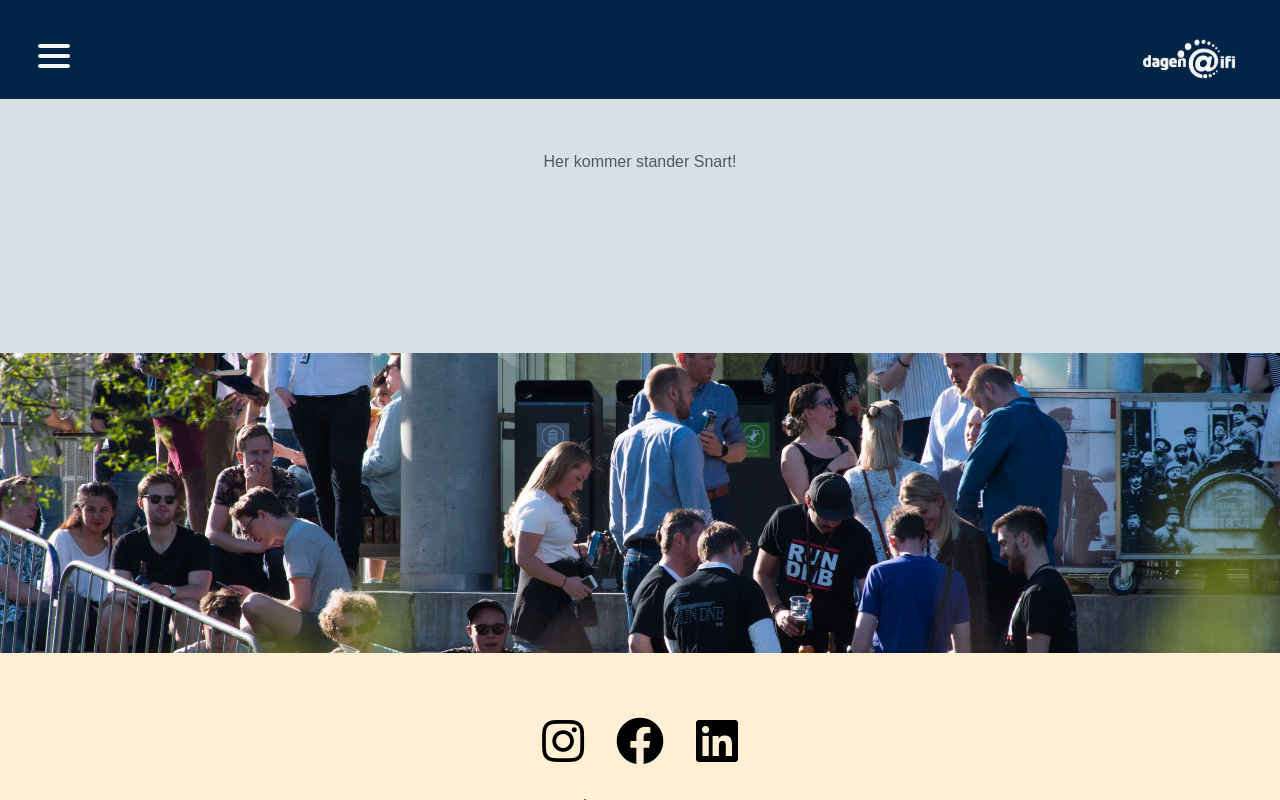
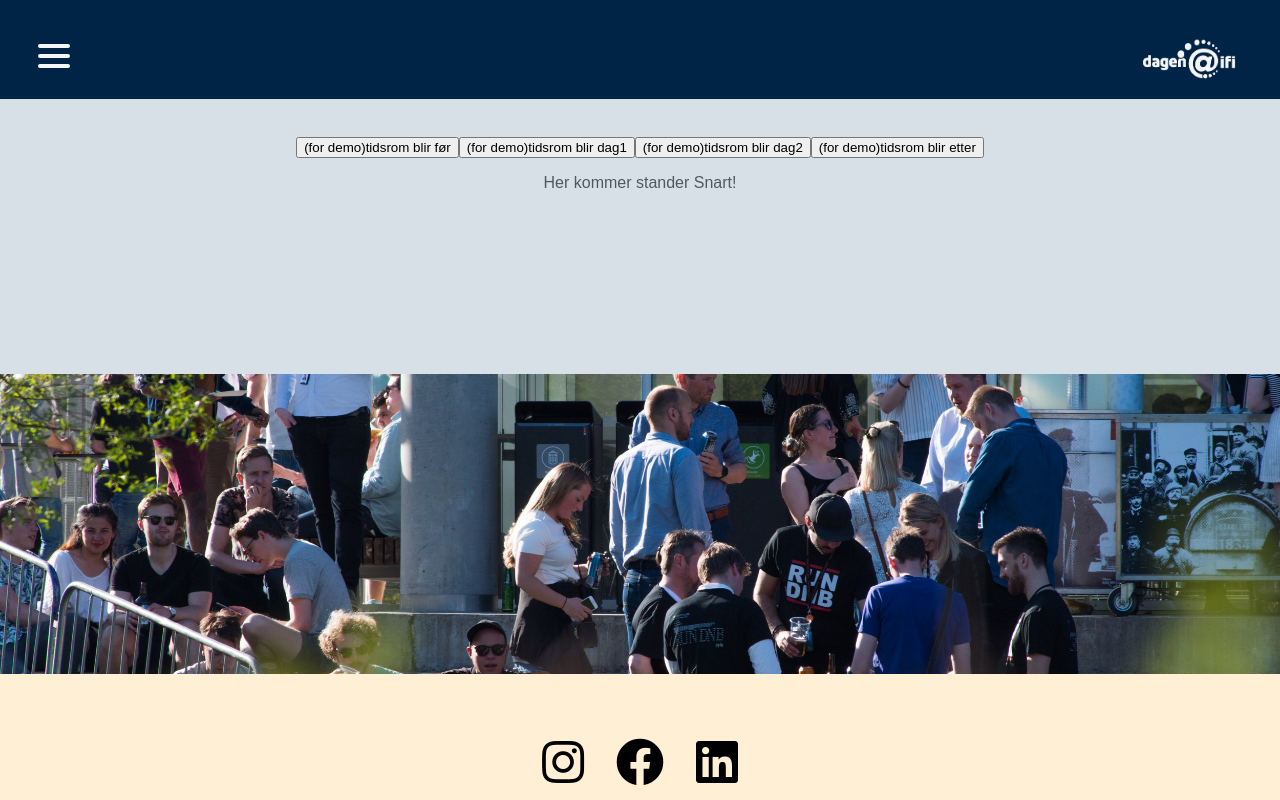
Before and after one commit to ifi-dagen/webpage, a React (Create React App) app: page /stander in a window 1280 px wide. Built offline with nearby package versions, Linux system fonts and the light colour scheme.

Commit message:
Behold debugg knapper på standside, skjul på frontsiden

```diff
--- a/src/App-routes.js
+++ b/src/App-routes.js
@@ -41,7 +41,7 @@ class Routes extends Component {
         <Route
           exact
           path="/stander"
-          render={prop => <Stander {...prop} store={this.props.store} />}
+          render={prop => <Stander {...prop} store={this.props.store} testmode={true}/>}
         />
         <Route
           exact
--- a/src/Front.js
+++ b/src/Front.js
@@ -21,7 +21,7 @@ class Front extends Component {
             </div>
           </div>
         </div>
-        <Stander/>
+        <Stander testmode={false}/>
         <div id="info" className="container-fluid hvit-bg">
           <div className="row">
             <div className="col-md-4 offset-1 hva_er_dagen">
--- a/src/Stander.js
+++ b/src/Stander.js
@@ -68,29 +68,30 @@ export default class Stander extends Component {
   }
 
   render(){
+    const testmode = this.props.testmode;
     //finn ut tidspunkt
     //this.finnDag(new Date()); //NB denne linja styrer tiden
     switch (this.state.dag) {
       case "før":
         return (<div className="standbase">
-          {this.demobuttons(false)}
+          {this.demobuttons(testmode)}
           <p>Her kommer stander Snart!</p>
         </div>)
       case "dag1":
         return (<div className="standbase">
-        {this.demobuttons(false)}
+        {this.demobuttons(testmode)}
         <p>(Disse standene har foreløpig bare eksempel-innhold, med noen lånte logoer)</p>
           {this.stander("dag1",true)}
         </div>)
       case "dag2":
         return (<div className="standbase">
-        {this.demobuttons(false)}
+        {this.demobuttons(testmode)}
         <p>(Disse standene har foreløpig bare eksempel-innhold, med noen lånte logoer)</p>
           {this.stander("dag2",true)}
         </div>)
       case "etter":
         return (<div className="standbase">
-        {this.demobuttons(false)}
+        {this.demobuttons(testmode)}
         <p>Dagen@ifi 2020 er over for i år, vi sees igjen!</p>
         </div>)
       default:
```
